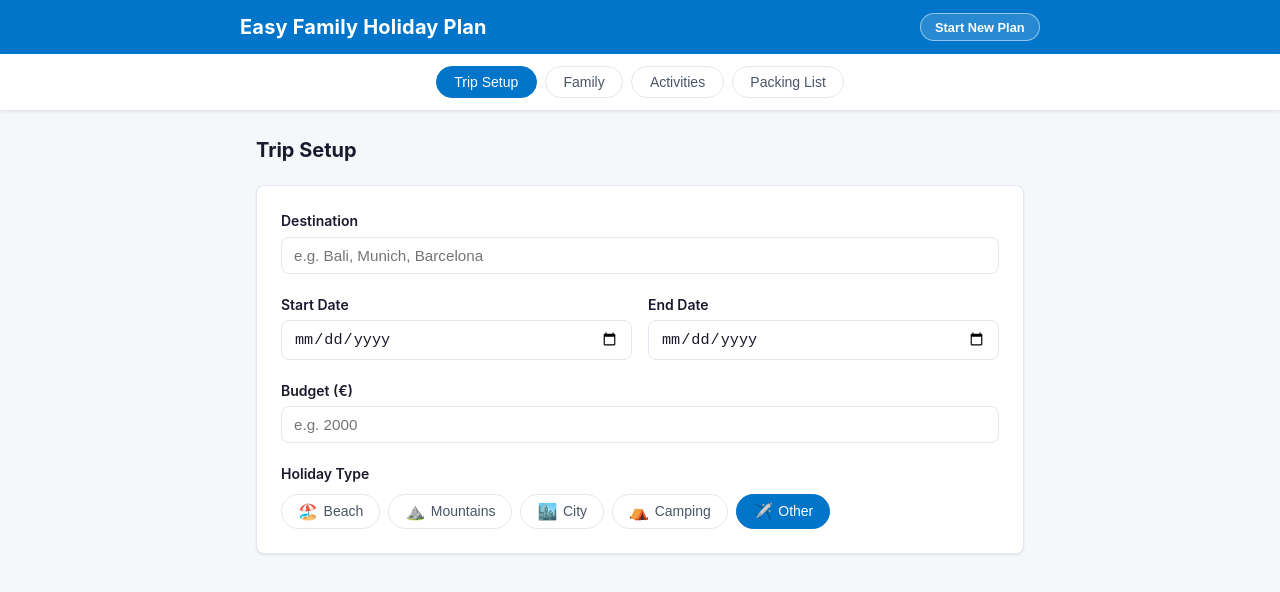
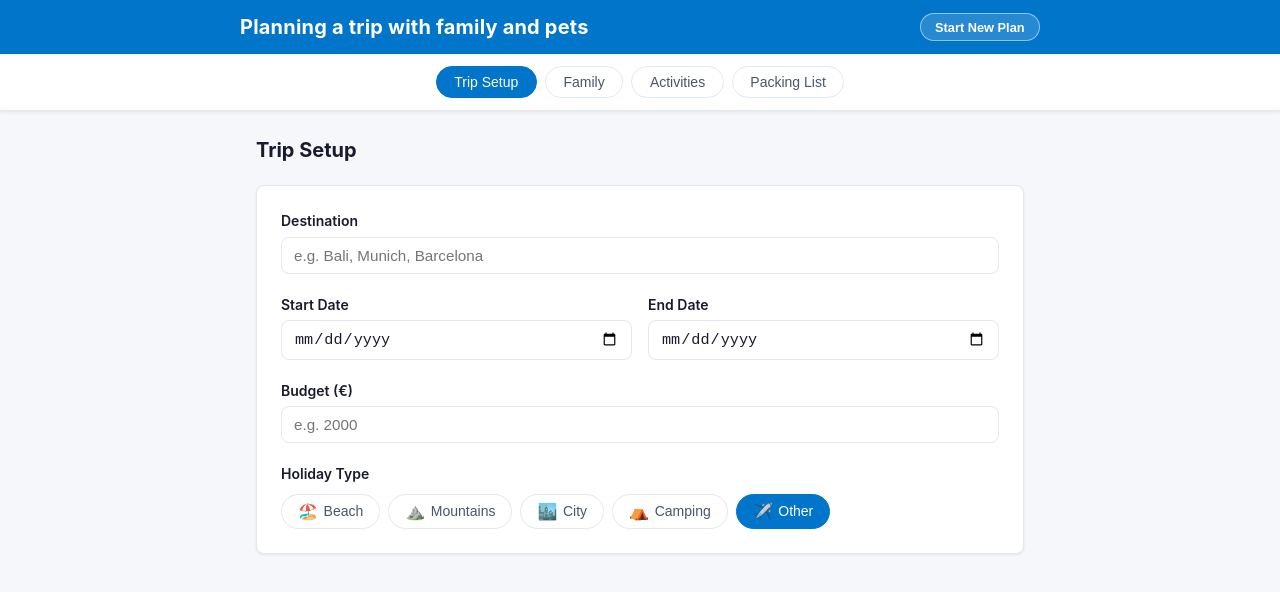
Before and after one commit to icut-spec/easy-family-holiday-plan, a website built with Vite: page index.html in a window 1280 px wide. Built offline with nearby package versions, Linux system fonts and the light colour scheme; no server answers.

Commit message:
feat: rebrand app title to Planning a trip with family and pets

```diff
--- a/index.html
+++ b/index.html
@@ -3,13 +3,13 @@
   <head>
     <meta charset="UTF-8" />
     <meta name="viewport" content="width=device-width, initial-scale=1.0" />
-    <title>Easy Family Holiday Plan</title>
+    <title>Planning a trip with family and pets</title>
     <link rel="stylesheet" href="/src/styles/main.css" />
   </head>
   <body>
     <header class="app-header">
       <div class="app-header-inner">
-        <h1>Easy Family Holiday Plan</h1>
+        <h1>Planning a trip with family and pets</h1>
         <button class="reset-btn" id="reset-btn" type="button" title="Start a new plan">
           Start New Plan
         </button>
--- a/package.json
+++ b/package.json
@@ -1,5 +1,5 @@
 {
-  "name": "easy-family-holiday-plan",
+  "name": "planning-a-trip-with-family-and-pets",
   "version": "0.1.0",
   "type": "module",
   "scripts": {
```
